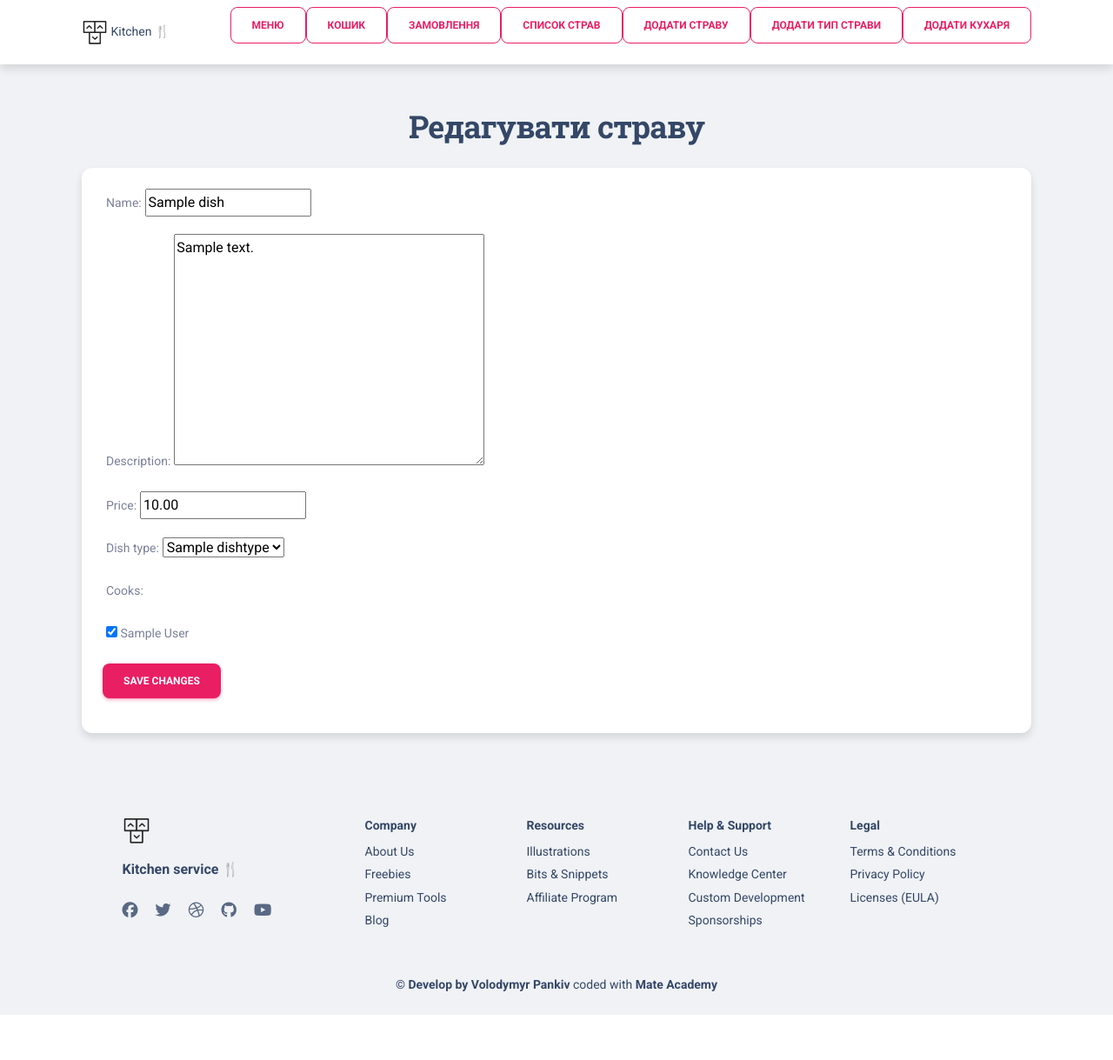
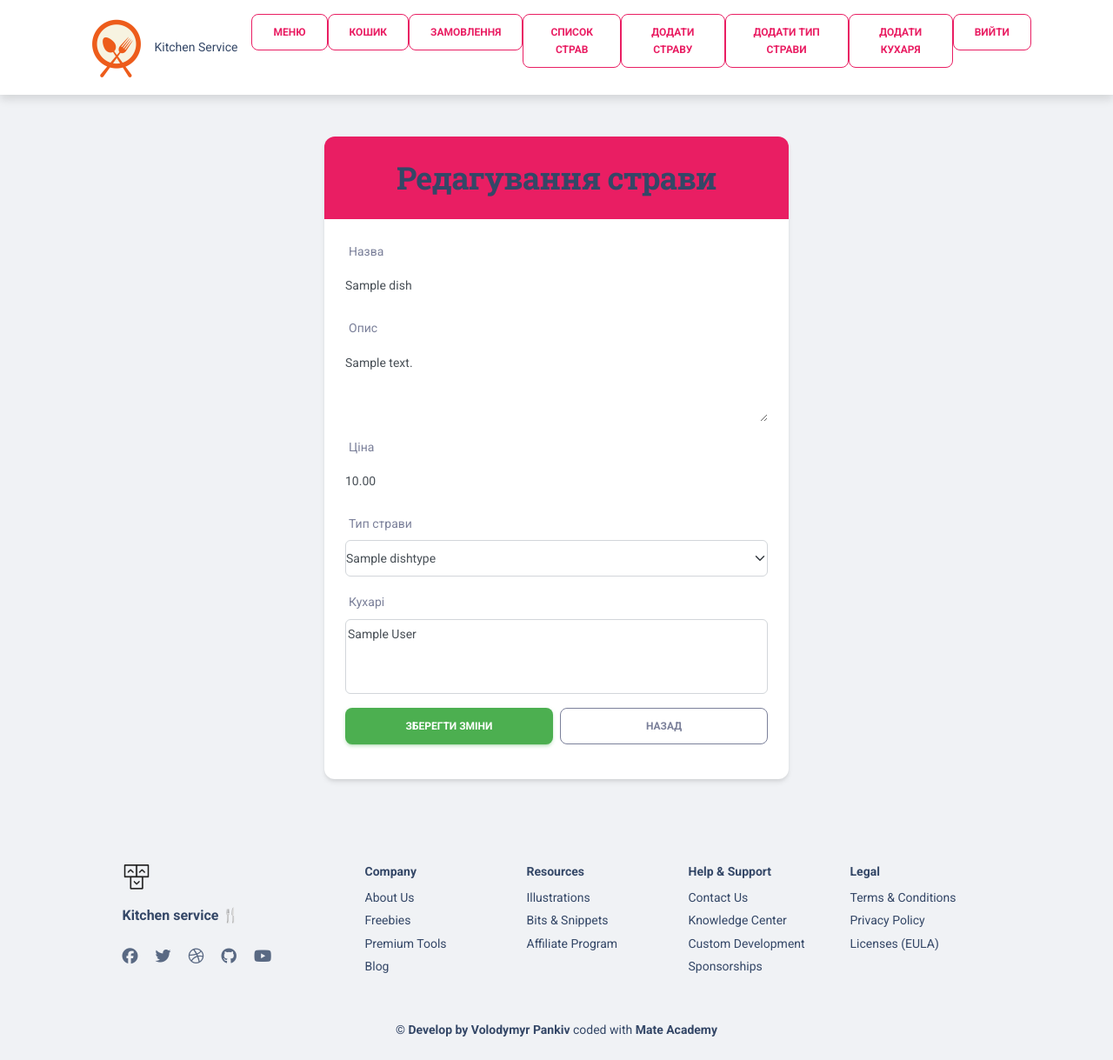
Before and after one commit to spa7id/restaurant-kitchen-service, a Django app: page /dish/1/edit/ in a window 1280 px wide. Shown: the whole page at 87% size. Before the commit the page ends 1167 px from the top, so only its background shows below. Run offline with Django 4.2, Linux system fonts and the light colour scheme; tables that the repository leaves empty hold one stand-in row (values such as "Sample post"); some libraries are stand-ins or nearby versions.

Commit message:
update cool_create dish_update navigation_custom htmls

```diff
--- a/templates/cook_create.html
+++ b/templates/cook_create.html
@@ -1,8 +1,9 @@
-{% extends "base.html" %}
+{% extends "layouts/base.html" %}
 
 {% block title %}Створення кухаря{% endblock %}
 
 {% block content %}
+{% include 'includes/navigation-custom.html' %}
 <div class="container mt-5">
     <div class="row justify-content-center">
         <div class="col-lg-6 col-md-8">
--- a/templates/dish_update.html
+++ b/templates/dish_update.html
@@ -1,27 +1,83 @@
 {% extends "layouts/base.html" %}
 
-{% block title %}Edit Dish{% endblock %}
+{% block title %}Редагування страви{% endblock %}
 
 {% block content %}
 {% include 'includes/navigation-custom.html' %}
-
 <div class="container mt-5">
-    <h2 class="text-center mb-4">Редагувати страву</h2>
-
-    <div class="card shadow-sm">
+    <div class="row justify-content-center">
+        <div class="col-lg-6 col-md-8">
+            <div class="card shadow">
+                <div class="card-header bg-primary text-white text-center">
+                    <h2 class="mb-0">Редагування страви</h2>
+                </div>
                 <div class="card-body">
                     <form method="post">
                         {% csrf_token %}
 
+                        <!-- Назва страви -->
                         <div class="form-group mb-3">
-            {{ form.as_p }}
+                            <label for="id_name" class="form-label">Назва</label>
+                            <input type="text" class="form-control" name="name" id="id_name" value="{{ form.name.value }}">
                         </div>
 
-          <button type="submit" class="btn btn-primary btn-block">Save Changes</button>
+                        <!-- Опис страви -->
+                        <div class="form-group mb-3">
+                            <label for="id_description" class="form-label">Опис</label>
+                            <textarea class="form-control" name="description" id="id_description" rows="3">{{ form.description.value }}</textarea>
+                        </div>
+
+                        <!-- Ціна страви -->
+                        <div class="form-group mb-3">
+                            <label for="id_price" class="form-label">Ціна</label>
+                            <input type="number" class="form-control" name="price" id="id_price" value="{{ form.price.value }}">
+                        </div>
+
+                        <!-- Тип страви -->
+                        <div class="form-group mb-3">
+                            <label for="id_dish_type" class="form-label">Тип страви</label>
+                            <select class="form-select" name="dish_type" id="id_dish_type">
+                                {% for choice in form.dish_type.field.choices %}
+                                    <option value="{{ choice.0 }}" {% if choice.0 == form.dish_type.value %} selected {% endif %}>
+                                        {{ choice.1 }}
+                                    </option>
+                                {% endfor %}
+                            </select>
+                        </div>
+
+                        <!-- Кухарі -->
+                        <div class="form-group mb-3">
+                            <label for="id_cooks" class="form-label">Кухарі</label>
+                            <select class="form-select" name="cooks" id="id_cooks" multiple>
+                                {% for cook in form.cooks.field.queryset %}
+                                    <option value="{{ cook.id }}" {% if cook in form.cooks.value %} selected {% endif %}>
+                                        {{ cook.first_name }} {{ cook.last_name }}
+                                    </option>
+                                {% endfor %}
+                            </select>
+                        </div>
+
+                        <div class="d-flex justify-content-between mt-3">
+                            <button type="submit" class="btn btn-success w-50">Зберегти зміни</button>
+                            <a href="{% url 'dish_list' %}" class="btn btn-outline-secondary w-50 ms-2">Назад</a>
+                        </div>
                     </form>
+
+                    {% if form.errors %}
+                    <div class="alert alert-danger mt-3">
+                        <h6>Виправте наступні помилки:</h6>
+                        <ul class="mb-0">
+                            {% for field, errors in form.errors.items %}
+                                {% for error in errors %}
+                                    <li><strong>{{ field|capfirst }}:</strong> {{ error }}</li>
+                                {% endfor %}
+                            {% endfor %}
+                        </ul>
+                    </div>
+                    {% endif %}
+                </div>
+            </div>
         </div>
     </div>
 </div>
 {% endblock %}
-
-#qq
--- a/templates/includes/navigation-custom.html
+++ b/templates/includes/navigation-custom.html
@@ -1,8 +1,8 @@
 <nav class="navbar navbar-expand-lg navbar-light bg-white shadow-sm">
     <div class="container">
       <a class="navbar-brand" href="">
-        <img src="{{ ASSETS_ROOT }}/img/logo-ct-dark.png" alt="Logo" height="30">
-        Kitchen 🍴
+        <img src="{{ ASSETS_ROOT }}/img/logo.com.png" alt="Logo" height="80">
+        Kitchen Service
       </a>
 
       <div class="collapse navbar-collapse" id="navbarNav">
@@ -28,7 +28,11 @@
           <li class="nav-item">
             <a class="btn btn-outline-primary" href="{% url 'create_cook' %}">Додати кухаря</a>
           </li>
-
+          <br>
+          <li class="nav-item">
+            <a class="btn btn-outline-primary" href="{% url 'logout' %}">Вийти</a>
+          </li>
+          </br>
         </ul>
       </div>
     </div>
```
Also changed, not shown: kitchen/static/assets/img/logo.com.png (added). Lines whose indentation alone changed are shown as unchanged.
